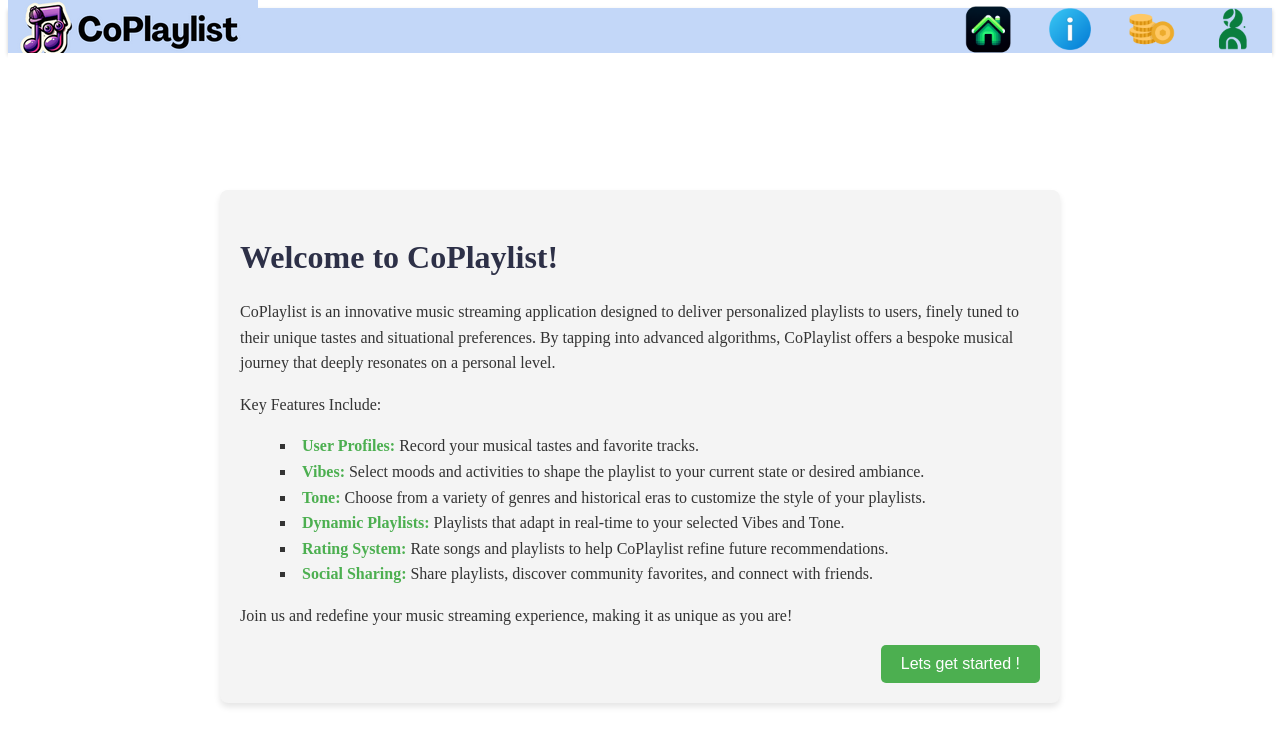
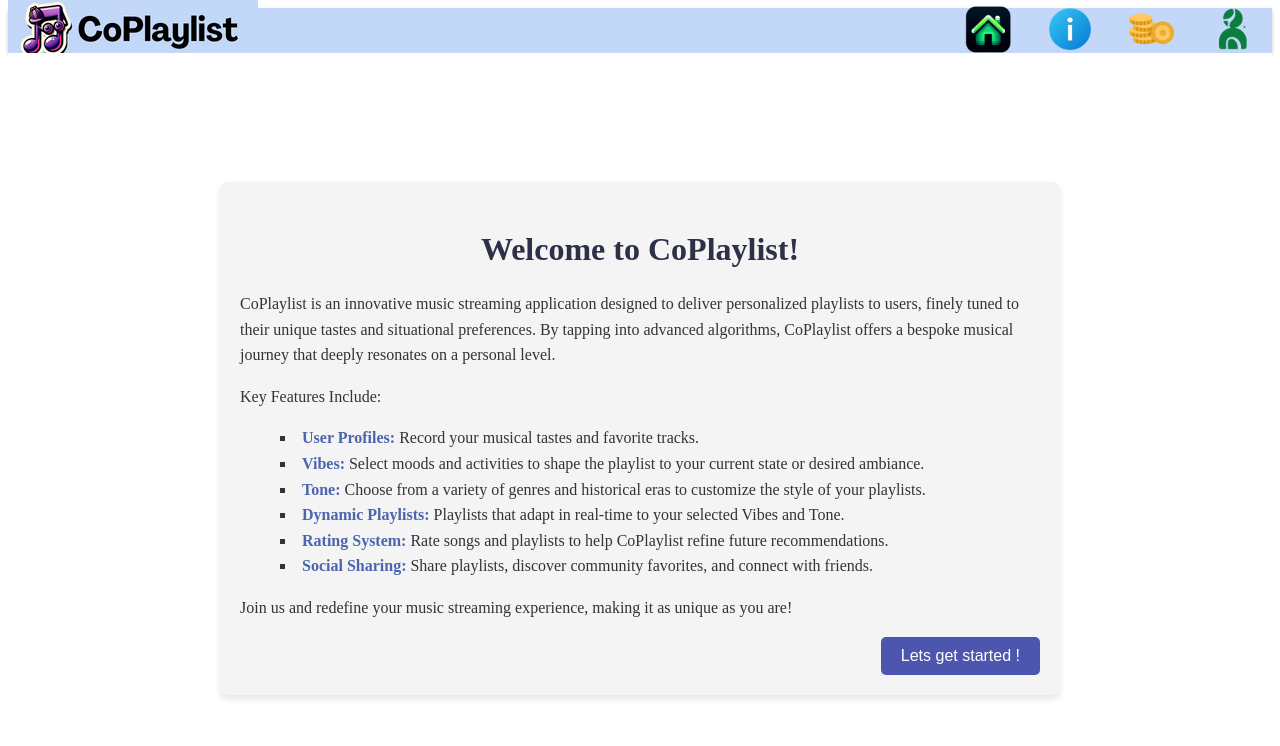
Before and after one commit to WuTangLan1/coplaylist, a Vue app: page / in a window 1280 px wide. Shown: the top 746 px of the page. Built offline with nearby package versions, Linux system fonts and the light colour scheme; no server answers.

Commit message:
Explanation container is completed

```diff
--- a/src/App.vue
+++ b/src/App.vue
@@ -93,7 +93,7 @@ export default {
   display: flex;
   flex-direction: column;
   width: 100%;
-  height: 100vh;
+  height: 98vh;
 }
 
 .router-view-container {
--- a/src/components/homeDir/explanationContainer.vue
+++ b/src/components/homeDir/explanationContainer.vue
@@ -40,6 +40,13 @@ export default {
   background: #F4F4F4; /* Light background to pop content */
   border-radius: 8px; /* Slight rounding of corners */
   box-shadow: 0 4px 6px rgba(0, 0, 0, 0.1); /* Subtle shadow for depth */
+  border: 1px solid #blue; /* Thin blue border */
+}
+
+.explanation-content h1 {
+  text-align: center; /* Center align the header */
+  color: #2D3047; /* A dark, rich color for headings */
+  margin-bottom: 1rem;
 }
 
   .explanation-content {
@@ -58,24 +65,24 @@ export default {
   }
 
   li strong {
-    color: #4CAF50; /* Color coding for key terms */
+    color: #4c65af; /* Color coding for key terms */
   }
 
   .next-button {
     align-self: flex-end;
     padding: 10px 20px;
-    background-color: #4CAF50; /* A vibrant color for action */
+    background-color: #4c56af; /* A vibrant color for action */
     color: white;
     border: none;
     cursor: pointer;
     border-radius: 5px;
     font-size: 16px;
-    transition: background-color 0.3s ease; /* Smooth background transition */
+    transition: background-color 0.3s ease;
   }
 
   .next-button:hover {
-    background-color: #367C39; /* Darker shade on hover */
-    box-shadow: 0 2px 4px rgba(0, 0, 0, 0.2); /* Slight lift effect */
+    background-color: #46367c;
+    box-shadow: 0 2px 4px rgba(0, 0, 0, 0.2);
   }
 
   @media (max-width: 768px) {
```
Lines whose indentation alone changed are shown as unchanged.
